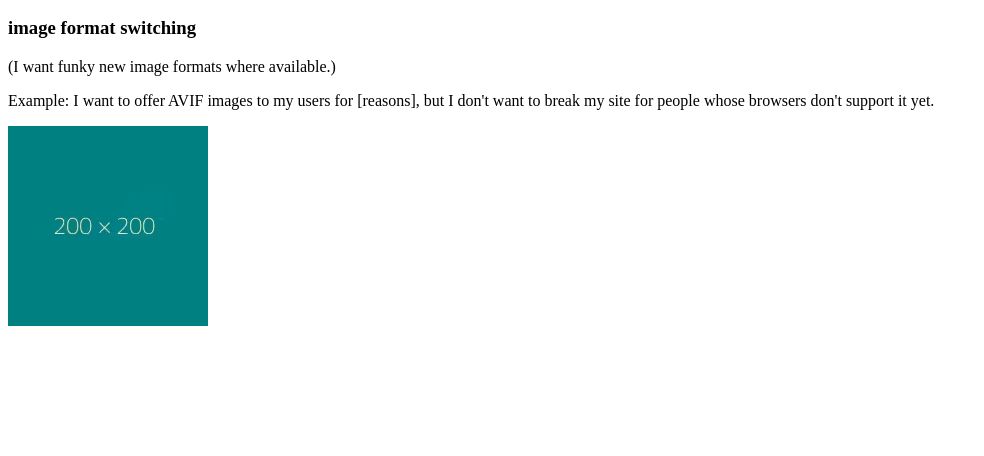
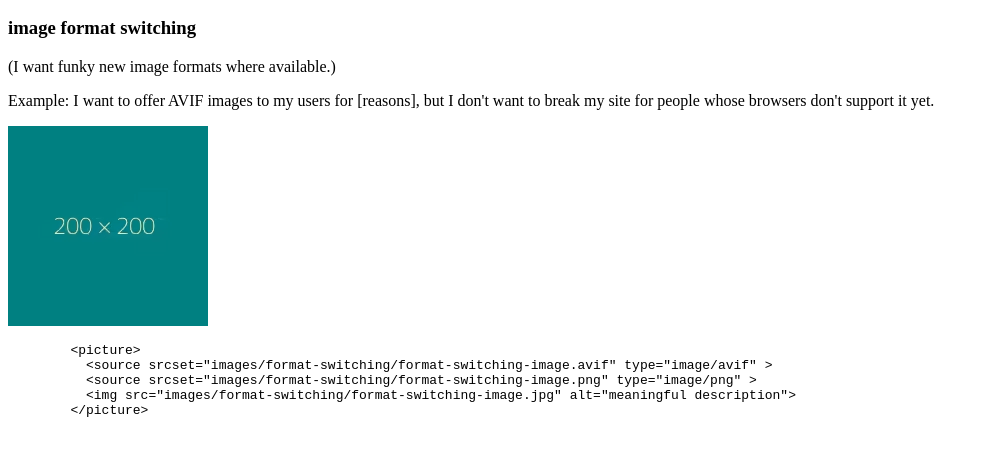
Before and after one commit to davidcmoulton/responsive-images-demo-2025, a plain HTML site: page format-switching.html in a window 1280 px wide. Shown: the part 110-566 px from the top of the page, without its empty margins (0-984 px from the left). Drawn offline with Linux system fonts and the light colour scheme.

Commit message:
Rename html file to match use case

```diff
--- a/index.html
+++ b/format-switching.html
@@ -4,6 +4,7 @@
   <meta charset="UTF-8">
   <meta name="viewport" content="width=device-width, initial-scale=1.0">
   <title>Responsive images (2024)</title>
+  <script src="scripts/escape.js"></script>
 </head>
 <body>
   <h1>Responsive images (2024)</h1>
@@ -19,6 +20,15 @@
       <source srcset="images/format-switching/format-switching-image.png" type="image/png" >
       <img src="images/format-switching/format-switching-image.jpg" alt="meaningful description">
     </picture>
+    <article>
+      <code><pre>
+        &lt;picture&gt;
+          &lt;source srcset="images/format-switching/format-switching-image.avif" type="image/avif" &gt;
+          &lt;source srcset="images/format-switching/format-switching-image.png" type="image/png" &gt;
+          &lt;img src="images/format-switching/format-switching-image.jpg" alt="meaningful description"&gt;
+        &lt;/picture&gt;
+      </pre></code>
+      </article>
   </section>
 </body>
 </html>
```
